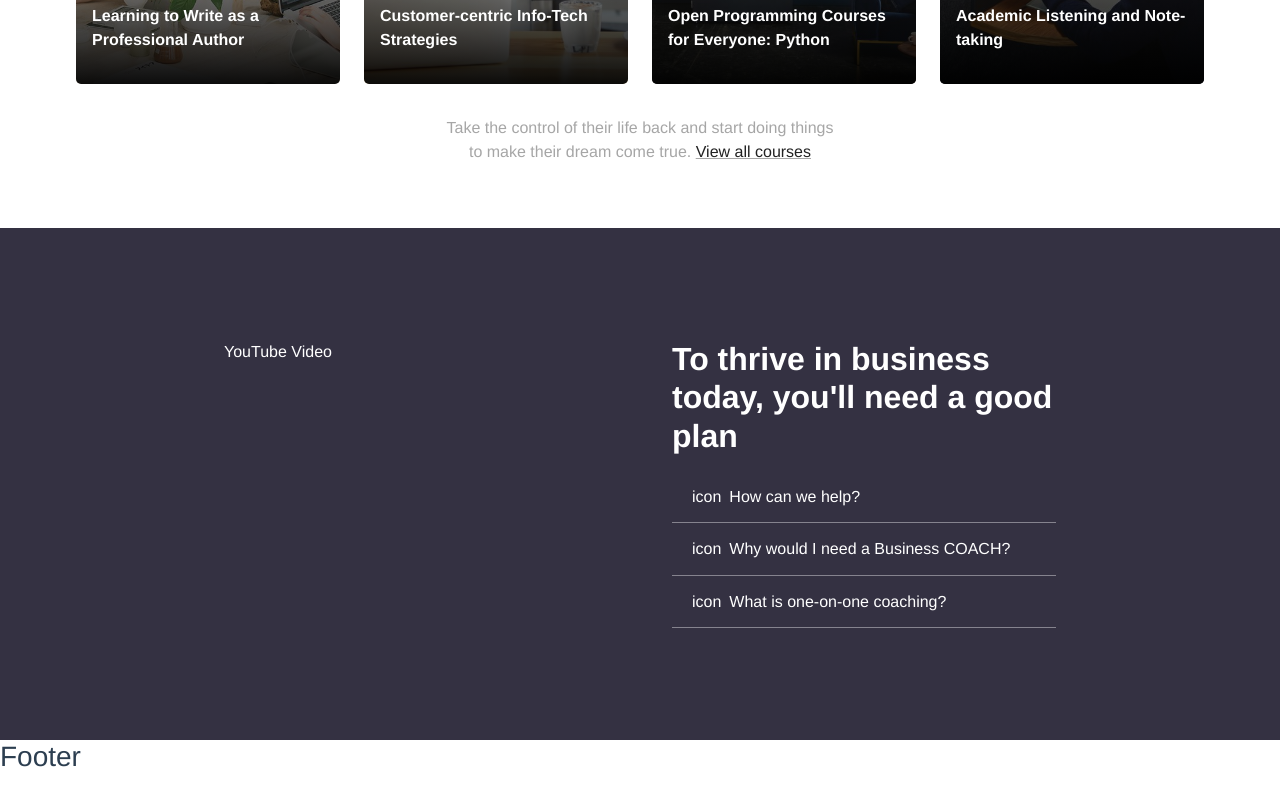
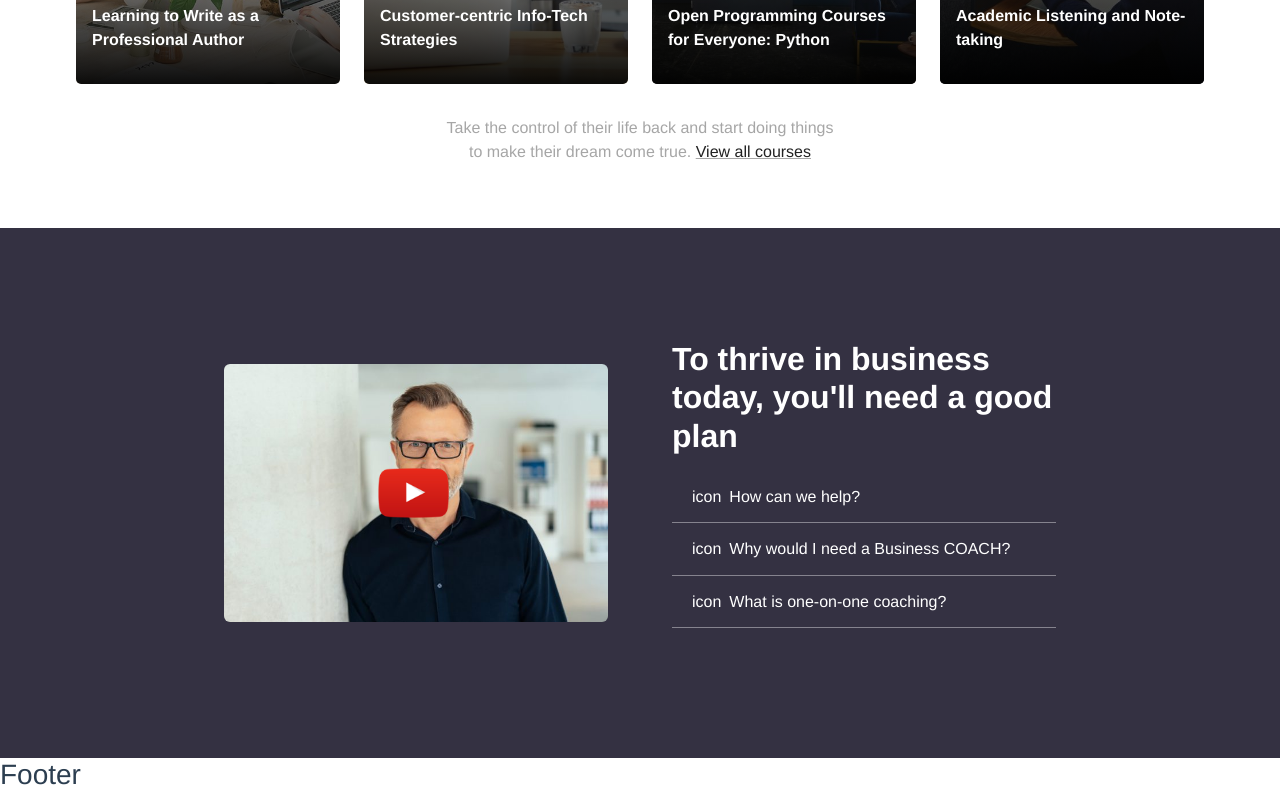
Before and after one commit to Antonius131/proj-html-vuejs, a Vue app: page / in a window 1280 px wide. Shown: the part 2143-2943 px from the top of the page. Built offline with nearby package versions, Linux system fonts and the light colour scheme.

Commit message:
ImgPreview: styling component

```diff
--- a/src/components/main/ImgPreview.vue
+++ b/src/components/main/ImgPreview.vue
@@ -1,7 +1,7 @@
 <template>
-   <div>
-      <img src="" alt="">
-      <img src="" alt="">
+   <div class="video-prev py-4">
+      <img class="prev-img rounded-2" src="../../assets/img/video/home-business-video-poster-670x450.jpg" alt="yt-prev">
+      <img class="ico-img" src="../../assets/img/video/icon-youtube-play.png" alt="yt-ico">
    </div>
 </template>
 
@@ -11,6 +11,21 @@ export default {
 }
 </script>
 
-<style>
+<style lang="scss" scoped>
+   .video-prev {
+      position: relative;
 
+      img.prev-img {
+         height: 100%;
+         width: 100%;
+         object-fit: cover;
+      }
+
+      img.ico-img {
+         position: absolute;
+         height: 50px;
+         top: calc(50% - 25px);
+         left: calc(50% - 38px);
+      }
+   }
 </style>
--- a/src/components/main/MainContent.vue
+++ b/src/components/main/MainContent.vue
@@ -48,7 +48,7 @@
          <div class="container">
             <div class="row">
                <div class="col-6">
-                  YouTube Video
+                  <ImgPreview />
                </div>
                <div class="col-6">
                   <h2>To thrive in business today, you'll need a good plan</h2>
@@ -69,6 +69,7 @@ import CoachCards from './CoachCards.vue'
 import CourseCards from './CourseCards.vue'
 import CaptionText from './CaptionText.vue'
 import InfoTabs from './InfoTabs.vue'
+import ImgPreview from './ImgPreview.vue'
 
 export default {
    components: {
@@ -79,7 +80,8 @@ export default {
       CoachCards,
       CourseCards,
       CaptionText,
-    InfoTabs
+      InfoTabs,
+      ImgPreview
    }
 }
 </script>
@@ -101,6 +103,7 @@ export default {
 
       .col-6 {
          padding: 2rem;
+         overflow: auto;
 
          h2 {
             font-weight: 700;
```
Lines whose indentation alone changed are shown as unchanged.
